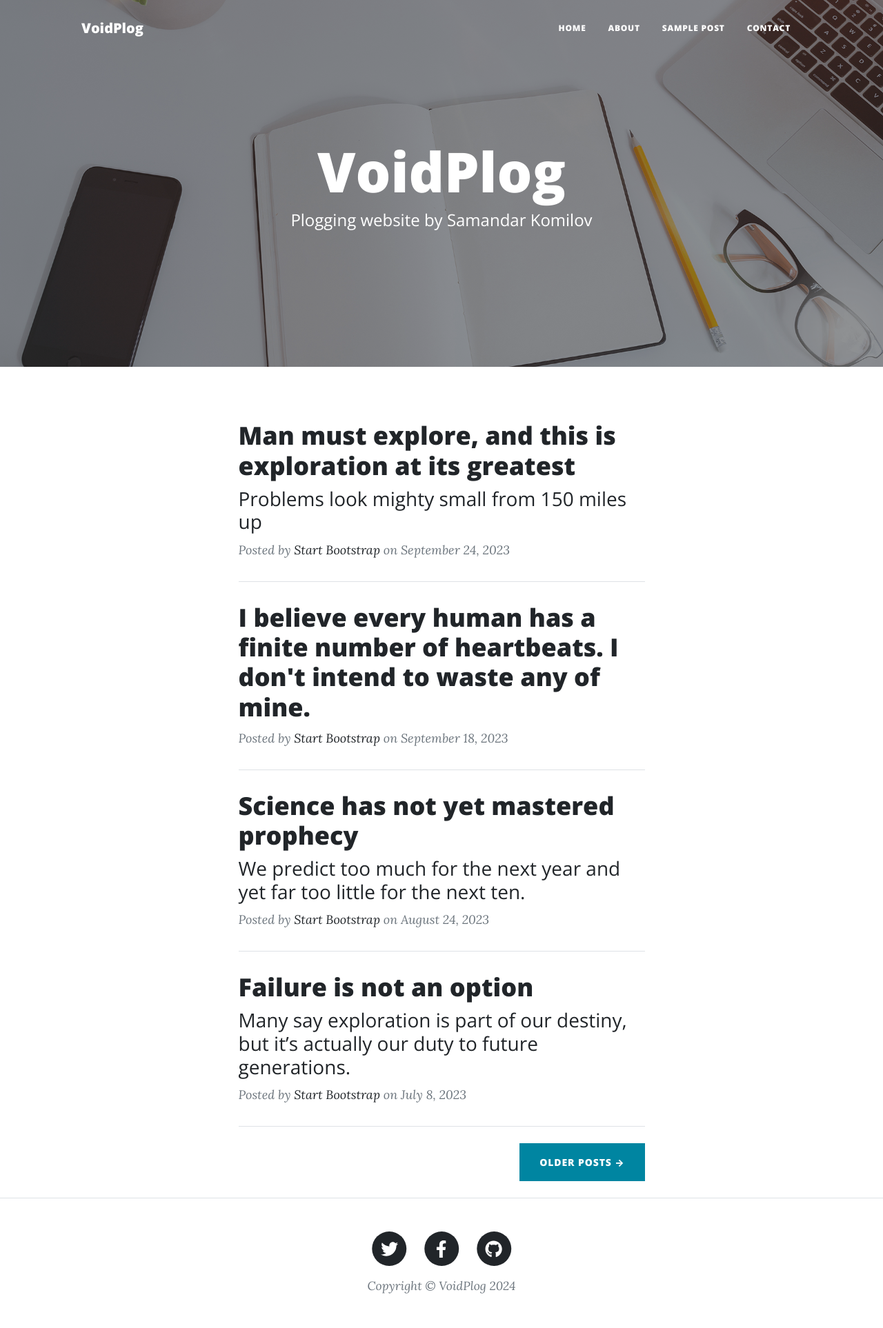
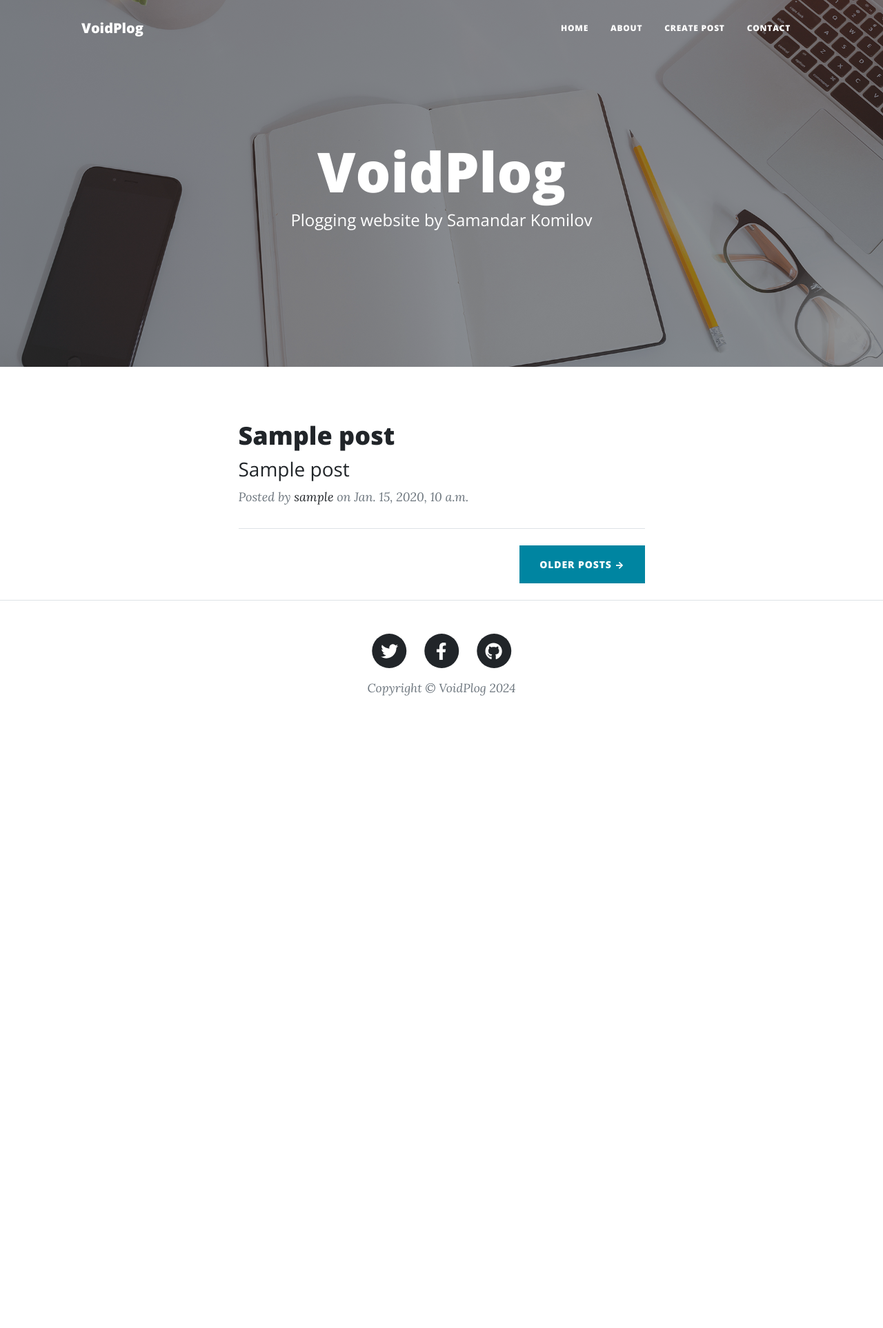
Before and after one commit to Samandar-Komilov/voidplog, a Django app: page / in a window 1280 px wide. Shown: the whole page at 69% size. After the commit the page ends 1009 px from the top, so only its background shows below. Run offline with Django 5.2, Linux system fonts and the light colour scheme; tables that the repository leaves empty hold one stand-in row (values such as "Sample post"); some libraries are stand-ins or nearby versions.

Commit message:
Posts and static pages are getting info from database

```diff
--- a/pages/models.py
+++ b/pages/models.py
@@ -13,7 +13,7 @@ class Post(models.Model):
     title = models.CharField(max_length=255, blank=False)
     subtitle = models.CharField(max_length=255, blank=False)
     text = models.TextField() # CKeditor will be added
-    image = models.ImageField(upload_to='post-images')
+    image = models.ImageField(upload_to='post-images', default='default.png', blank=True)
     category = models.ForeignKey(Category, on_delete=models.CASCADE)
     user = models.ForeignKey(User, on_delete=models.CASCADE)
     created_at = models.DateTimeField(auto_now=True)
--- a/pages/urls.py
+++ b/pages/urls.py
@@ -5,6 +5,6 @@ from . import views
 urlpatterns = [
     path('', views.HomeView.as_view(), name='home'),
     path('about/', views.AboutView.as_view(), name='about'),
-    path('post/', views.PostView.as_view(), name='post'),
+    path('posts/<int:pk>', views.PostView.as_view(), name='post-detail'),
     path('contact/', views.ContactView.as_view(), name='contact')
 ]
--- a/pages/views.py
+++ b/pages/views.py
@@ -1,11 +1,16 @@
 from django.shortcuts import render
 from django.views import View
+from .models import Post
 
 
 class HomeView(View):
     template = "index.html"
+    posts = Post.objects.all().order_by('-created_at')[:3]
+    context = {
+        'posts':posts
+    }
     def get(self, request):
-        return render(request, template_name=self.template)
+        return render(request, template_name=self.template, context=self.context)
 
 
 class AboutView(View):
@@ -16,9 +21,13 @@ class AboutView(View):
 
 # Temporary
 class PostView(View):
-    template = "post.html"
-    def get(self, request):
-        return render(request, template_name=self.template)
+    template = "post-detail.html"
+    def get(self, request, pk):
+        post = Post.objects.get(pk=pk)
+        context = {
+            'post':post
+        }
+        return render(request, template_name=self.template, context=context)
 
 
 class ContactView(View):
--- a/templates/base.html
+++ b/templates/base.html
@@ -20,7 +20,7 @@
         <!-- Navigation-->
         <nav class="navbar navbar-expand-lg navbar-light" id="mainNav">
             <div class="container px-4 px-lg-5">
-                <a class="navbar-brand" href="index.html">VoidPlog</a>
+                <a class="navbar-brand" href="{% url "home" %}">VoidPlog</a>
                 <button class="navbar-toggler" type="button" data-bs-toggle="collapse" data-bs-target="#navbarResponsive" aria-controls="navbarResponsive" aria-expanded="false" aria-label="Toggle navigation">
                     Menu
                     <i class="fas fa-bars"></i>
@@ -29,7 +29,7 @@
                     <ul class="navbar-nav ms-auto py-4 py-lg-0">
                         <li class="nav-item"><a class="nav-link px-lg-3 py-3 py-lg-4" href="{% url "home" %}">Home</a></li>
                         <li class="nav-item"><a class="nav-link px-lg-3 py-3 py-lg-4" href="{% url "about" %}">About</a></li>
-                        <li class="nav-item"><a class="nav-link px-lg-3 py-3 py-lg-4" href="{% url "post" %}">Sample Post</a></li>
+                        <li class="nav-item"><a class="nav-link px-lg-3 py-3 py-lg-4" href="#">Create Post</a></li>
                         <li class="nav-item"><a class="nav-link px-lg-3 py-3 py-lg-4" href="{% url "contact" %}">Contact</a></li>
                     </ul>
                 </div>
--- a/templates/index.html
+++ b/templates/index.html
@@ -19,58 +19,21 @@
     <div class="row gx-4 gx-lg-5 justify-content-center">
         <div class="col-md-10 col-lg-8 col-xl-7">
             <!-- Post preview-->
+            {% for post in posts %}
             <div class="post-preview">
-                <a href="post.html">
-                    <h2 class="post-title">Man must explore, and this is exploration at its greatest</h2>
-                    <h3 class="post-subtitle">Problems look mighty small from 150 miles up</h3>
+                <a href="{% url "post-detail" post.id %}">
+                    <h2 class="post-title">{{post.title}}</h2>
+                    <h3 class="post-subtitle">{{post.subtitle}}</h3>
                 </a>
                 <p class="post-meta">
                     Posted by
-                    <a href="#!">Start Bootstrap</a>
-                    on September 24, 2023
+                    <a href="#!">{{post.user}}</a>
+                    on {{post.created_at}}
                 </p>
             </div>
             <!-- Divider-->
             <hr class="my-4" />
-            <!-- Post preview-->
-            <div class="post-preview">
-                <a href="post.html"><h2 class="post-title">I believe every human has a finite number of heartbeats. I don't intend to waste any of mine.</h2></a>
-                <p class="post-meta">
-                    Posted by
-                    <a href="#!">Start Bootstrap</a>
-                    on September 18, 2023
-                </p>
-            </div>
-            <!-- Divider-->
-            <hr class="my-4" />
-            <!-- Post preview-->
-            <div class="post-preview">
-                <a href="post.html">
-                    <h2 class="post-title">Science has not yet mastered prophecy</h2>
-                    <h3 class="post-subtitle">We predict too much for the next year and yet far too little for the next ten.</h3>
-                </a>
-                <p class="post-meta">
-                    Posted by
-                    <a href="#!">Start Bootstrap</a>
-                    on August 24, 2023
-                </p>
-            </div>
-            <!-- Divider-->
-            <hr class="my-4" />
-            <!-- Post preview-->
-            <div class="post-preview">
-                <a href="post.html">
-                    <h2 class="post-title">Failure is not an option</h2>
-                    <h3 class="post-subtitle">Many say exploration is part of our destiny, but it’s actually our duty to future generations.</h3>
-                </a>
-                <p class="post-meta">
-                    Posted by
-                    <a href="#!">Start Bootstrap</a>
-                    on July 8, 2023
-                </p>
-            </div>
-            <!-- Divider-->
-            <hr class="my-4" />
+            {% endfor %}
             <!-- Pager-->
             <div class="d-flex justify-content-end mb-4"><a class="btn btn-primary text-uppercase" href="#!">Older Posts →</a></div>
         </div>
--- a/voidplog/settings.py
+++ b/voidplog/settings.py
@@ -122,6 +122,11 @@ STATIC_URL = 'static/'
 
 STATICFILES_DIRS = [BASE_DIR / 'static']
 
+# Media files
+
+MEDIA_ROOT =  BASE_DIR / 'media'
+MEDIA_URL = '/media/'
+
 # Default primary key field type
 # https://docs.djangoproject.com/en/5.0/ref/settings/#default-auto-field
 
--- a/voidplog/urls.py
+++ b/voidplog/urls.py
@@ -16,8 +16,13 @@ Including another URLconf
 """
 from django.contrib import admin
 from django.urls import path, include
+from django.conf import settings
+from django.conf.urls.static import static
+
 
 urlpatterns = [
     path('', include('pages.urls')),
     path('admin/', admin.site.urls),
 ]
+
+urlpatterns += static(settings.MEDIA_URL, document_root=settings.MEDIA_ROOT)
```
Also changed, not shown: templates/about.html (+25 -5 lines), templates/post-detail.html (added, +36 -0 lines), templates/post.html (deleted, +0 -55 lines), media/post-images/Java.jpg (added), media/post-images/post.jpg (added), media/post-images/vectorization.jpg (added).
